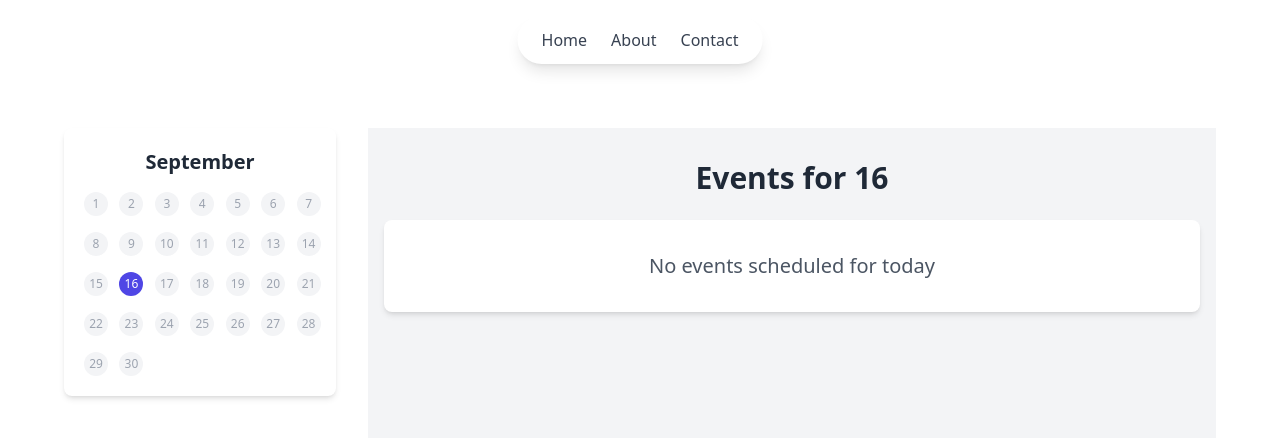
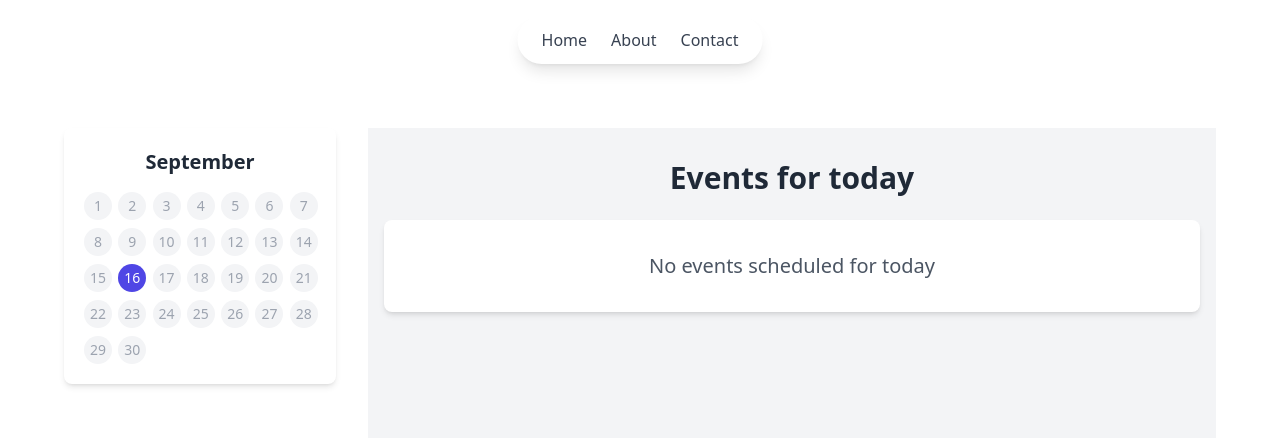
Before and after one commit to BiboyQG/HackIllinois, a React (Vite) app: page / in a window 1280 px wide. Shown: the top 438 px of the page. Built offline with nearby package versions, Linux system fonts and the light colour scheme; no server answers.

Commit message:
:rocket: Fixed display for today

```diff
--- a/src/components/DayPage/DayPage.jsx
+++ b/src/components/DayPage/DayPage.jsx
@@ -16,7 +16,7 @@ function DayPage({ selectedDay, events }) {
       <div className="bg-gray-100 min-h-screen py-8">
         <div className="max-w-4xl mx-auto px-4">
           <h2 className="text-2xl sm:text-3xl font-bold text-gray-800 mb-6">
-          Events for {currentMonth} {selectedDay}
+          Events for {currentMonth ? `${currentMonth} ${selectedDay}` : 'today'}
         </h2>
         {filteredEvents.length > 0 ? (
           <EventList events={filteredEvents} />
--- a/src/components/DaySelector/DaySelector.jsx
+++ b/src/components/DaySelector/DaySelector.jsx
@@ -21,9 +21,9 @@ function DaySelector({ events, selectedDay, onDaySelect }) {
   };
 
   return (
-    <div className="bg-white rounded-lg shadow-md p-5 mb-6">
+    <div className="bg-white rounded-lg shadow-md p-5 mb-6 sticky top-20">
       <h2 className="text-xl font-semibold text-gray-800 mb-4">{currentMonth}</h2>
-      <div className="grid grid-cols-7 gap-2 sm:gap-4">
+      <div className="grid grid-cols-7 gap-2">
         {daysInMonth.map(day => {
           const hasEvent = events.some(event => new Date(event.startTime * 1000).getDate() === day);
           const isSelected = selectedDay === day;
@@ -32,7 +32,7 @@ function DaySelector({ events, selectedDay, onDaySelect }) {
             <button
               key={day}
               className={`
-                w-6 h-6 sm:w-6 sm:h-6 rounded-full flex items-center justify-center text-xs sm:text-xs font-medium transition-all duration-300
+                w-7 h-7 rounded-full flex items-center justify-center text-sm font-medium transition-all duration-300
                 ${hasEvent ? 'hover:bg-indigo-100 cursor-pointer' : 'cursor-default text-gray-400'}
                 ${isSelected ? 'bg-indigo-600 text-white' : 'bg-gray-100'}
                 ${hasEvent && !isSelected ? 'text-indigo-600' : ''}
```
